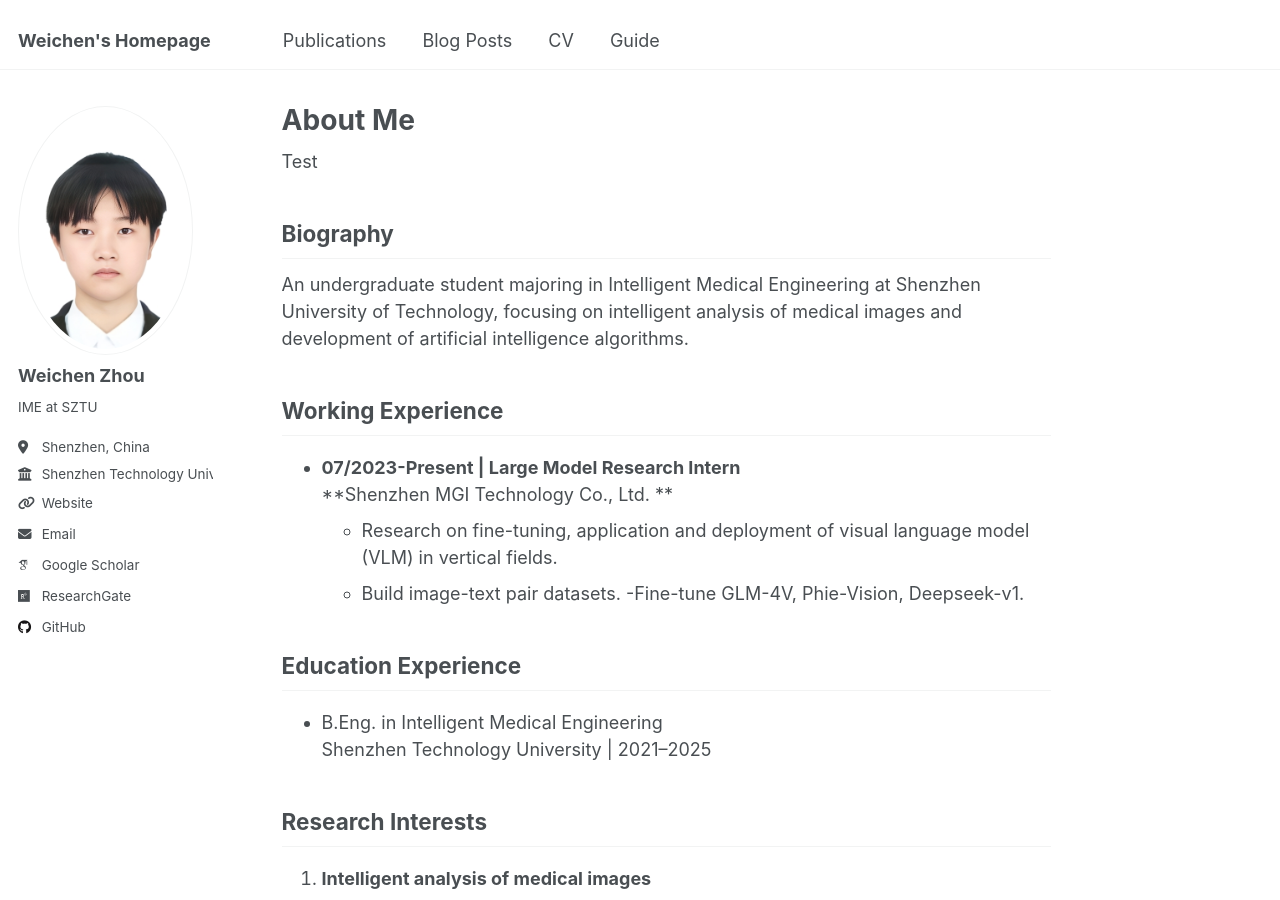
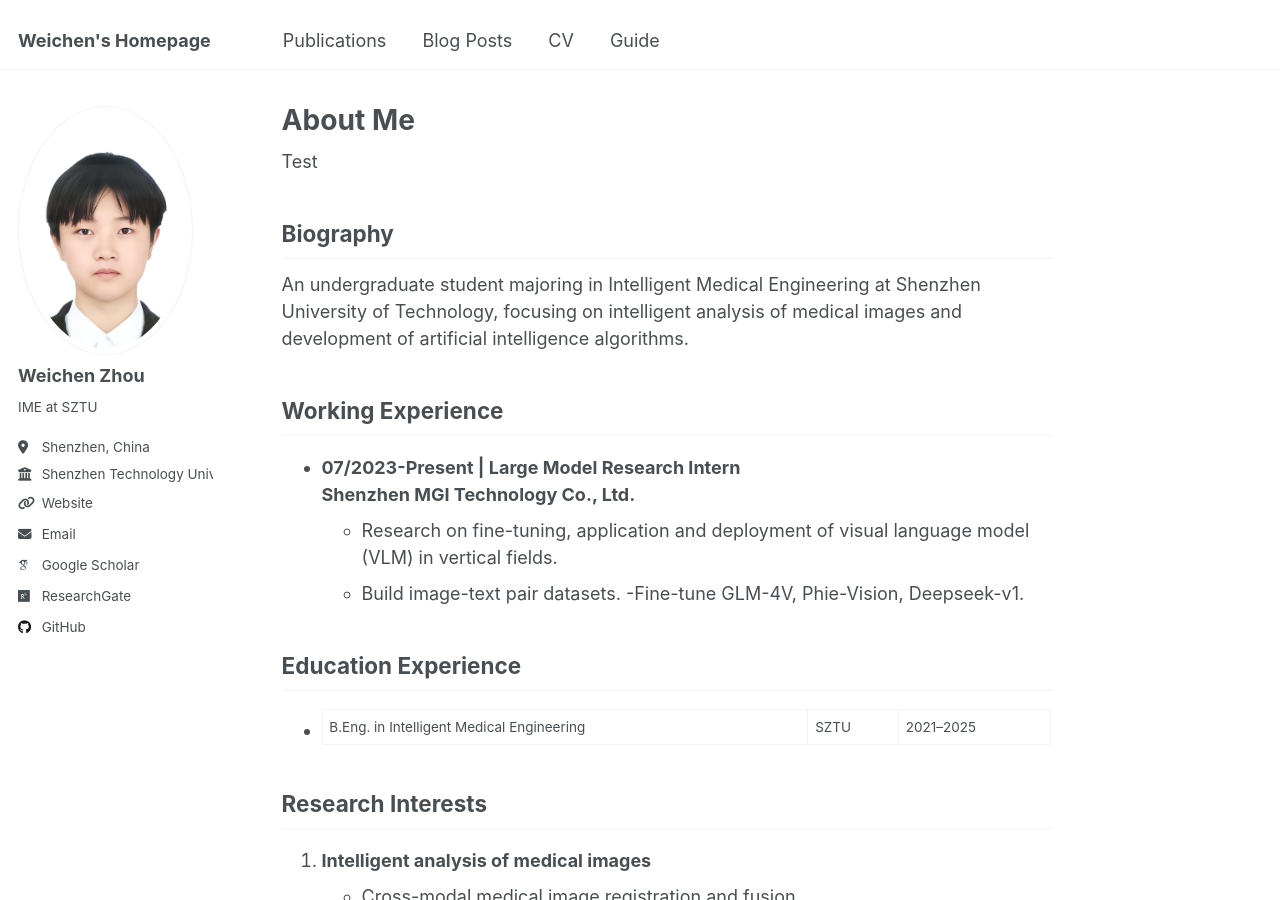
Before and after one commit to WEIC-7/WEIC-7.github.io, a Jekyll site: the page built from _pages/about.md, in a window 1280 px wide and 900 px high. Built offline with Jekyll 4.4.1, drawn with Linux system fonts in a browser that asks for light colours; some web fonts are replaced.

Commit message:
Update about.md

```diff
--- a/_pages/about.md
+++ b/_pages/about.md
@@ -15,15 +15,14 @@ An undergraduate student majoring in Intelligent Medical Engineering at Shenzhen
 
 ## Working Experience
 * **07/2023-Present | Large Model Research Intern**
-  **Shenzhen MGI Technology Co., Ltd. **
+  **Shenzhen MGI Technology Co., Ltd.**
     - Research on fine-tuning, application and deployment of visual language model (VLM) in vertical fields.
     - Build image-text pair datasets.
     -Fine-tune GLM-4V, Phie-Vision, Deepseek-v1.
 
 
 ## Education Experience
-* B.Eng. in Intelligent Medical Engineering
-  Shenzhen Technology University | 2021–2025
+* B.Eng. in Intelligent Medical Engineering | SZTU | 2021–2025
 
 
 ## Research Interests
```
